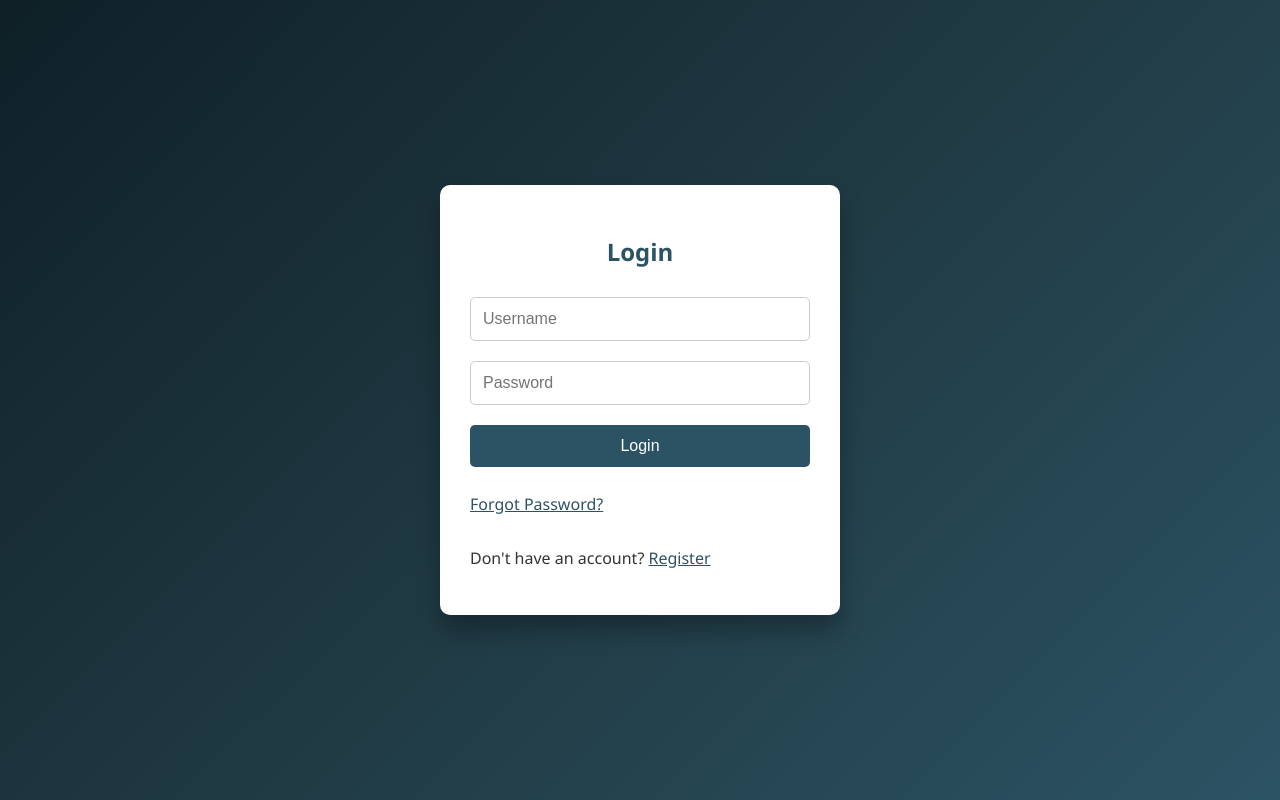
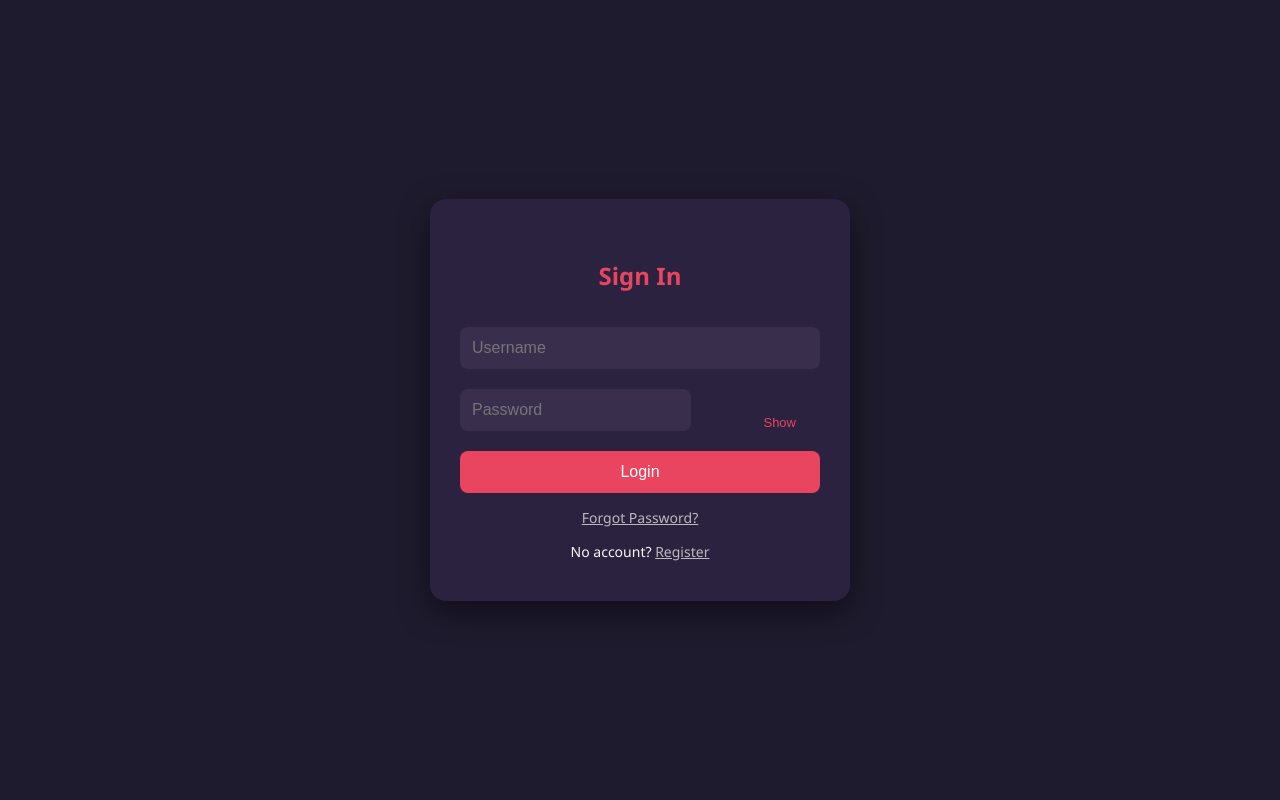
Before and after one commit to San999-dev/Auth-Api-Integration, a plain HTML site: page index.html in a window 1280 px wide. Drawn offline with nearby package versions, Linux system fonts and the light colour scheme.

Commit message:
Update index.html

```diff
--- a/index.html
+++ b/index.html
@@ -3,71 +3,130 @@
 <head>
   <meta charset="UTF-8" />
   <meta name="viewport" content="width=device-width, initial-scale=1.0"/>
-  <title>Auth App</title>
+  <title>Stylish Auth UI</title>
   <script src="https://cdn.jsdelivr.net/npm/axios/dist/axios.min.js"></script>
   <style>
+    :root {
+      --bg-main: #1e1b2e;
+      --bg-card: #2b223f;
+      --primary: #e94560;
+      --text-light: #f7f7f7;
+      --text-muted: #bbb;
+    }
+
     * {
       box-sizing: border-box;
     }
+
     body {
       margin: 0;
-      font-family: "Segoe UI", sans-serif;
-      background: linear-gradient(135deg, #0f2027, #203a43, #2c5364);
-      color: #fff;
-      min-height: 100vh;
+      font-family: 'Segoe UI', sans-serif;
+      background: var(--bg-main);
+      color: var(--text-light);
       display: flex;
+      justify-content: center;
       align-items: center;
-      justify-content: center;
+      height: 100vh;
     }
+
     .container {
+      background: var(--bg-card);
+      padding: 40px 30px;
+      border-radius: 16px;
       width: 100%;
-      max-width: 400px;
-      background: #fff;
-      color: #333;
-      padding: 30px;
-      border-radius: 10px;
-      box-shadow: 0 15px 25px rgba(0,0,0,0.3);
+      max-width: 420px;
+      box-shadow: 0 10px 30px rgba(0,0,0,0.5);
     }
+
     h2 {
       text-align: center;
-      color: #2c5364;
+      color: var(--primary);
+      margin-bottom: 25px;
     }
+
     form {
       display: flex;
       flex-direction: column;
     }
-    input, button {
+
+    input {
       padding: 12px;
       margin: 10px 0;
-      border-radius: 5px;
-      border: 1px solid #ccc;
+      border: none;
+      border-radius: 8px;
       font-size: 16px;
+      background: #3a2e4d;
+      color: white;
     }
+
+    .password-field {
+      position: relative;
+    }
+
+    .toggle-password {
+      position: absolute;
+      right: 12px;
+      top: 14px;
+      background: none;
+      border: none;
+      color: var(--primary);
+      font-size: 13px;
+      cursor: pointer;
+    }
+
     button {
-      background: #2c5364;
+      background: var(--primary);
+      border: none;
+      padding: 12px;
+      border-radius: 8px;
       color: white;
-      border: none;
+      font-size: 16px;
       cursor: pointer;
-      transition: 0.3s;
+      margin-top: 10px;
+      transition: background 0.3s;
     }
+
     button:hover {
-      background: #0f2027;
+      background: #c0324c;
     }
+
+    .link {
+      text-align: center;
+      font-size: 14px;
+      margin-top: 15px;
+    }
+
+    .link a {
+      color: var(--text-muted);
+      cursor: pointer;
+      text-decoration: underline;
+    }
+
     .screen {
       display: none;
     }
+
     .screen.active {
       display: block;
     }
-    p a {
-      color: #2c5364;
-      cursor: pointer;
-      text-decoration: underline;
+
+    .dashboard {
+      text-align: center;
     }
+
+    .dashboard p {
+      margin: 20px 0;
+    }
+
     .actions {
       display: flex;
-      justify-content: space-between;
-      gap: 10px;
+      justify-content: center;
+      gap: 15px;
+      margin-top: 20px;
+    }
+
+    .actions button {
+      flex: 1;
     }
   </style>
 </head>
@@ -75,56 +134,52 @@
   <div class="container">
     <!-- LOGIN -->
     <section id="login" class="screen active">
-      <h2>Login</h2>
+      <h2>Sign In</h2>
       <form id="login-form">
         <input type="text" id="login-username" placeholder="Username" required />
-        <input type="password" id="login-password" placeholder="Password" required />
+        <div class="password-field">
+          <input type="password" id="login-password" placeholder="Password" required />
+          <button type="button" class="toggle-password" onclick="togglePassword('login-password', this)">Show</button>
+        </div>
         <button type="submit">Login</button>
-        <p><a onclick="switchScreen('forgot')">Forgot Password?</a></p>
-        <p>Don't have an account? <a onclick="switchScreen('register')">Register</a></p>
+        <div class="link"><a onclick="switchScreen('forgot')">Forgot Password?</a></div>
+        <div class="link">No account? <a onclick="switchScreen('register')">Register</a></div>
       </form>
     </section>
 
     <!-- REGISTER -->
     <section id="register" class="screen">
-      <h2>Register</h2>
+      <h2>Create Account</h2>
       <form id="register-form">
-        <input type="text" placeholder="Name" required />
+        <input type="text" placeholder="Full Name" required />
         <input type="email" placeholder="Email" required />
-        <input type="password" placeholder="Password" required />
+        <div class="password-field">
+          <input type="password" id="reg-password" placeholder="Password" required />
+          <button type="button" class="toggle-password" onclick="togglePassword('reg-password', this)">Show</button>
+        </div>
         <button type="submit">Register</button>
-        <p>Already have an account? <a onclick="switchScreen('login')">Login</a></p>
+        <div class="link"><a onclick="switchScreen('login')">Back to Login</a></div>
       </form>
     </section>
 
     <!-- FORGOT PASSWORD -->
     <section id="forgot" class="screen">
-      <h2>Forgot Password</h2>
+      <h2>Reset Password</h2>
       <form id="forgot-form">
         <input type="email" placeholder="Your Email" required />
-        <button type="submit">Send Reset Link</button>
-        <p><a onclick="switchScreen('login')">Back to Login</a></p>
-      </form>
-    </section>
-
-    <!-- CHANGE PASSWORD -->
-    <section id="change" class="screen">
-      <h2>Change Password</h2>
-      <form id="change-form">
-        <input type="password" placeholder="Old Password" required />
-        <input type="password" placeholder="New Password" required />
-        <button type="submit">Update Password</button>
-        <p><a onclick="switchScreen('dashboard')">Back</a></p>
+        <button type="submit">Send Link</button>
+        <div class="link"><a onclick="switchScreen('login')">Back to Login</a></div>
       </form>
     </section>
 
     <!-- DASHBOARD -->
     <section id="dashboard" class="screen">
       <h2>Welcome</h2>
-      <p id="user-info">Loading user info...</p>
-      <div class="actions">
-        <button onclick="switchScreen('change')">Change Password</button>
-        <button onclick="logout()">Logout</button>
+      <div class="dashboard">
+        <p id="user-info">Loading user...</p>
+        <div class="actions">
+          <button onclick="switchScreen('login'); logout()">Logout</button>
+        </div>
       </div>
     </section>
   </div>
@@ -138,7 +193,17 @@
     function logout() {
       localStorage.removeItem("token");
       localStorage.removeItem("user");
-      switchScreen('login');
+    }
+
+    function togglePassword(inputId, btn) {
+      const input = document.getElementById(inputId);
+      if (input.type === "password") {
+        input.type = "text";
+        btn.textContent = "Hide";
+      } else {
+        input.type = "password";
+        btn.textContent = "Show";
+      }
     }
 
     document.getElementById("login-form").addEventListener("submit", async function (e) {
@@ -155,11 +220,11 @@
         const data = response.data;
         localStorage.setItem("token", data.token);
         localStorage.setItem("user", JSON.stringify(data));
-        document.getElementById("user-info").textContent = `Hello, ${data.firstName} ${data.lastName}`;
+        document.getElementById("user-info").textContent = `Welcome, ${data.firstName} ${data.lastName}!`;
         switchScreen("dashboard");
 
       } catch (error) {
-        alert(error.response?.data?.message || "Login failed.");
+        alert("Invalid credentials. Try username: 'kminchelle', password: '0lelplR'");
       }
     });
   </script>
```
